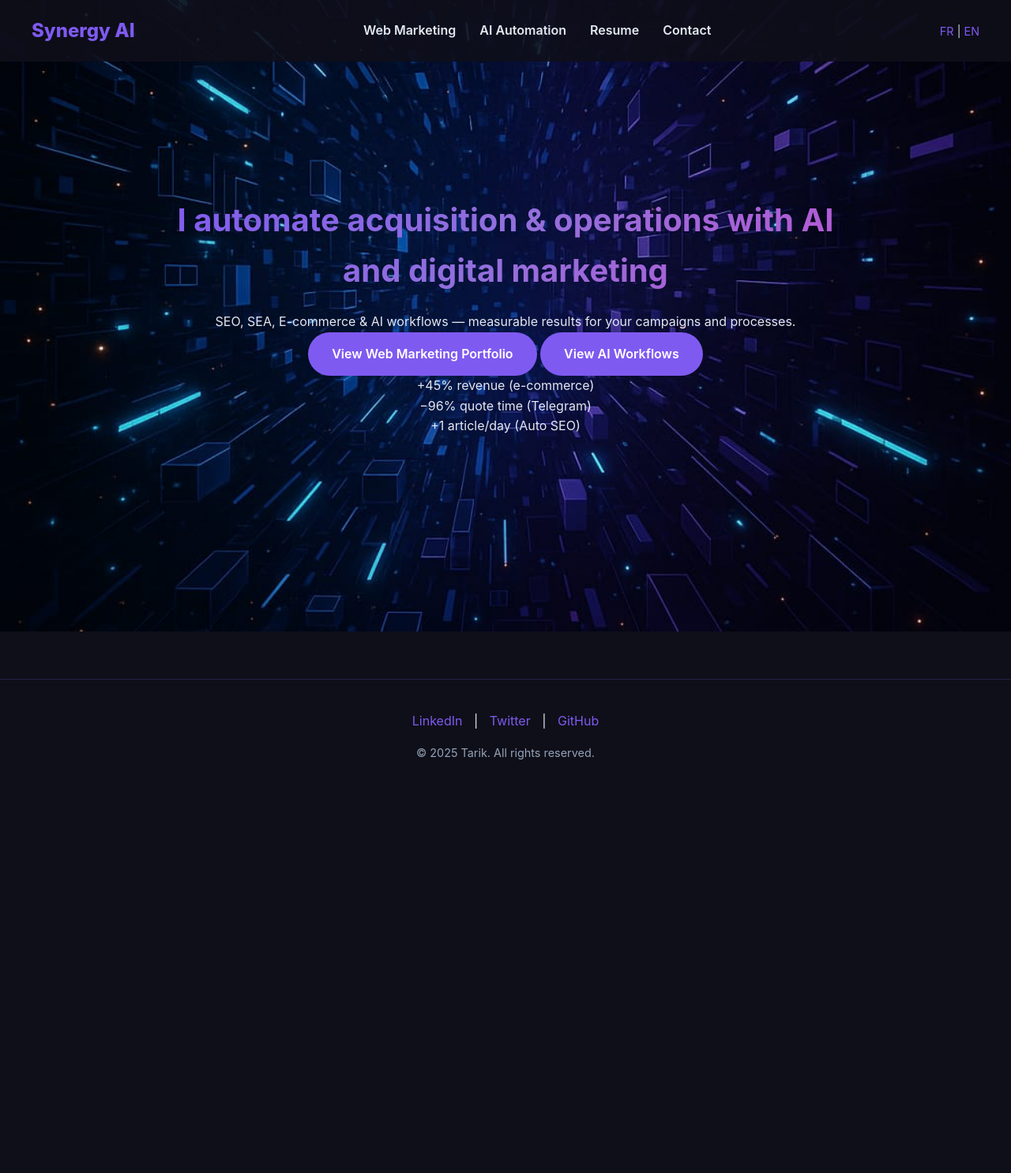
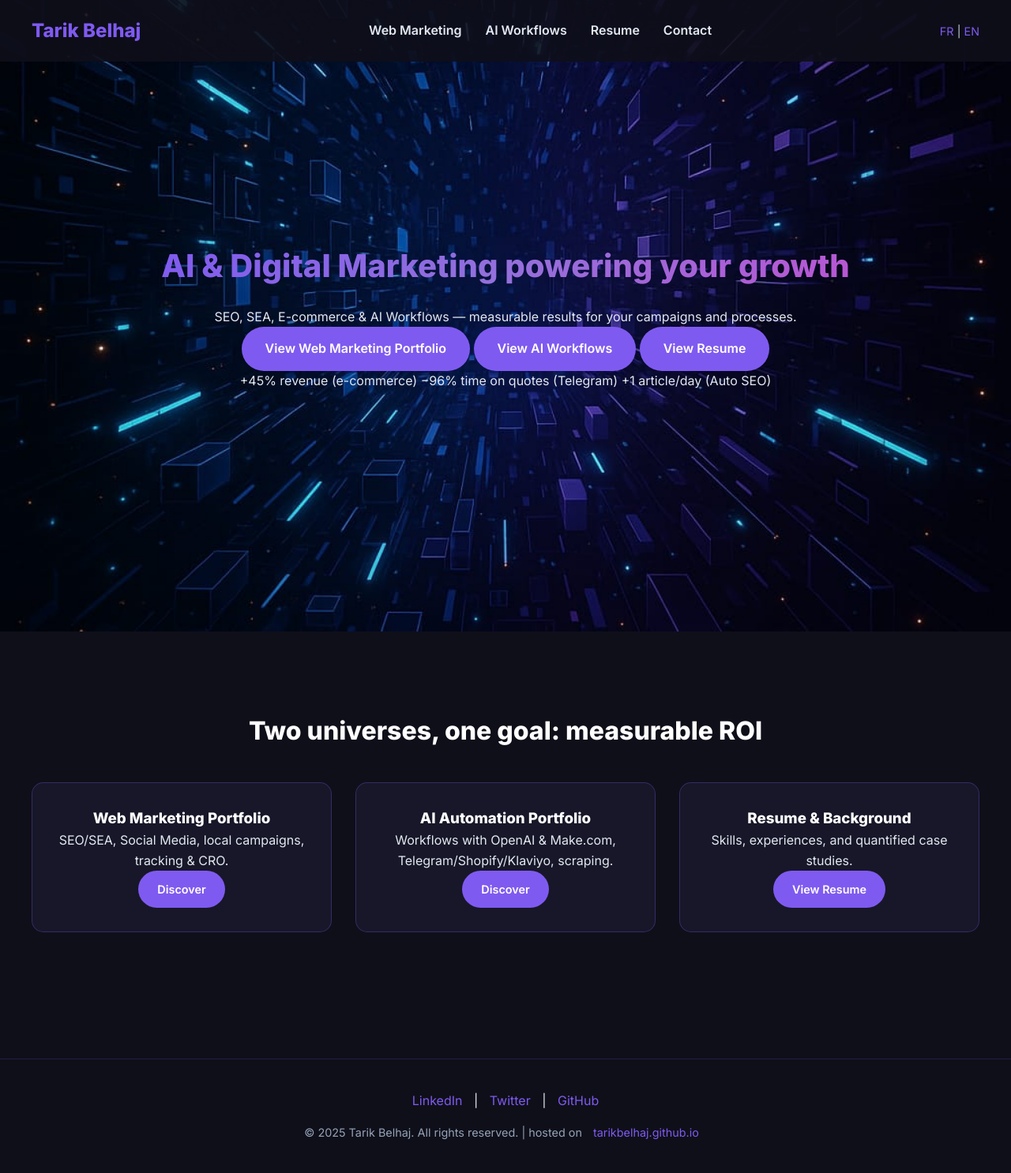
Before and after one commit to tarikBelhaj/portfolio, a plain HTML site: page en/index.html in a window 1280 px wide. Shown: the whole page at 79% size. Before the commit the page ends 1005 px from the top, so only its background shows below. Drawn offline with Linux system fonts and the light colour scheme.

Commit message:
Update index.html

```diff
--- a/en/index.html
+++ b/en/index.html
@@ -3,18 +3,24 @@
 <head>
   <meta charset="UTF-8">
   <meta name="viewport" content="width=device-width, initial-scale=1.0">
-  <title>Home | Tarik Belhaj </title>
+  <title>Tarik Belhaj - Portfolio</title>
   <link rel="stylesheet" href="../style.css">
+  <link href="https://fonts.googleapis.com/css2?family=Inter:wght@400;600;800&display=swap" rel="stylesheet">
   <link rel="alternate" href="https://tarikbelhaj.github.io/index.html" hreflang="fr">
   <link rel="alternate" href="https://tarikbelhaj.github.io/en/index.html" hreflang="en">
 </head>
 <body>
+  <!-- ================= HEADER ================= -->
   <header class="header">
-    <div class="logo">Synergy AI</div>
+    <div class="logo">Tarik Belhaj</div>
+
+    <!-- Mobile menu toggle -->
+    <button class="menu-toggle" aria-label="Menu">☰</button>
+
     <nav class="nav">
       <ul>
         <li><a href="/en/portfolio-marketing.html">Web Marketing</a></li>
-        <li><a href="/en/portfolio-automation.html">AI Automation</a></li>
+        <li><a href="/en/portfolio-automation.html">AI Workflows</a></li>
         <li><a href="/en/cv.html">Resume</a></li>
         <li><a href="#contact">Contact</a></li>
       </ul>
@@ -24,27 +30,73 @@
     </div>
   </header>
 
-  <section class="hero">
+  <!-- ================= HERO ================= -->
+  <section id="hero" class="hero">
     <div class="hero-content">
-      <h1>I automate acquisition & operations with AI and digital marketing</h1>
-      <p class="hero-sub">SEO, SEA, E-commerce & AI workflows — measurable results for your campaigns and processes.</p>
+      <h1 class="gradient">AI & Digital Marketing powering your growth</h1>
+      <p class="hero-sub">
+        SEO, SEA, E-commerce & AI Workflows — measurable results for your campaigns and processes.
+      </p>
       <div class="dual-cta">
-        <a class="cta" href="/en/portfolio-marketing.html">View Web Marketing Portfolio</a>
-        <a class="cta" href="/en/portfolio-automation.html">View AI Workflows</a>
+        <a href="/en/portfolio-marketing.html" class="cta">View Web Marketing Portfolio</a>
+        <a href="/en/portfolio-automation.html" class="cta">View AI Workflows</a>
+        <a href="/en/cv.html" class="cta">View Resume</a>
       </div>
       <div class="kpi-bar">
-        <div class="kpi">+45% revenue (e-commerce)</div>
-        <div class="kpi">−96% quote time (Telegram)</div>
-        <div class="kpi">+1 article/day (Auto SEO)</div>
+        <span>+45% revenue (e-commerce)</span>
+        <span>−96% time on quotes (Telegram)</span>
+        <span>+1 article/day (Auto SEO)</span>
       </div>
     </div>
   </section>
 
-  <section id="contact" class="footer">
+  <!-- ================= SERVICES ================= -->
+  <section id="services" class="services">
+    <h2>Two universes, one goal: measurable ROI</h2>
+    <div class="grid">
+      <div class="card">
+        <h3>Web Marketing Portfolio</h3>
+        <p>SEO/SEA, Social Media, local campaigns, tracking & CRO.</p>
+        <a class="workflow-btn" href="/en/portfolio-marketing.html">Discover</a>
+      </div>
+      <div class="card">
+        <h3>AI Automation Portfolio</h3>
+        <p>Workflows with OpenAI & Make.com, Telegram/Shopify/Klaviyo, scraping.</p>
+        <a class="workflow-btn" href="/en/portfolio-automation.html">Discover</a>
+      </div>
+      <div class="card">
+        <h3>Resume & Background</h3>
+        <p>Skills, experiences, and quantified case studies.</p>
+        <a class="workflow-btn" href="/en/cv.html">View Resume</a>
+      </div>
+    </div>
+  </section>
+
+  <!-- ================= FOOTER ================= -->
+  <footer class="footer" id="contact">
     <div class="socials">
-      <a href="#">LinkedIn</a> | <a href="#">Twitter</a> | <a href="#">GitHub</a>
+      <a href="https://linkedin.com">LinkedIn</a> |
+      <a href="https://twitter.com">Twitter</a> |
+      <a href="https://github.com/tarikbelhaj">GitHub</a>
     </div>
-    <p>© 2025 Tarik. All rights reserved.</p>
-  </section>
+    <p>© 2025 Tarik Belhaj. All rights reserved. | hosted on <a href="https://tarikbelhaj.github.io">tarikbelhaj.github.io</a></p>
+  </footer>
+
+  <!-- ================= JAVASCRIPT ================= -->
+  <script>
+    document.addEventListener('DOMContentLoaded', function() {
+      const menuToggle = document.querySelector('.menu-toggle');
+      const nav = document.querySelector('.nav');
+      const body = document.body;
+
+      if (menuToggle && nav) {
+        menuToggle.addEventListener('click', function() {
+          nav.classList.toggle('active');
+          menuToggle.classList.toggle('active');
+          body.classList.toggle('menu-open');
+        });
+      }
+    });
+  </script>
 </body>
 </html>
```
